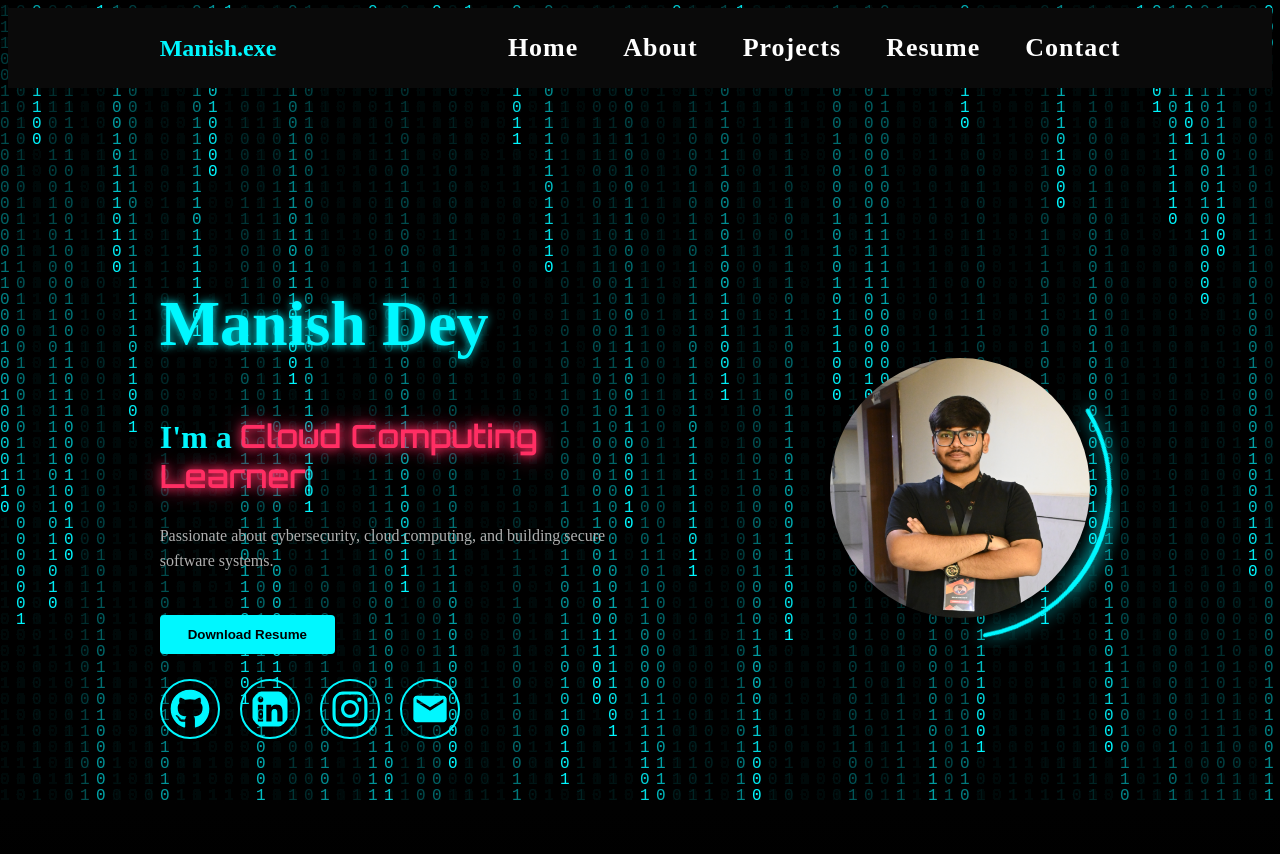
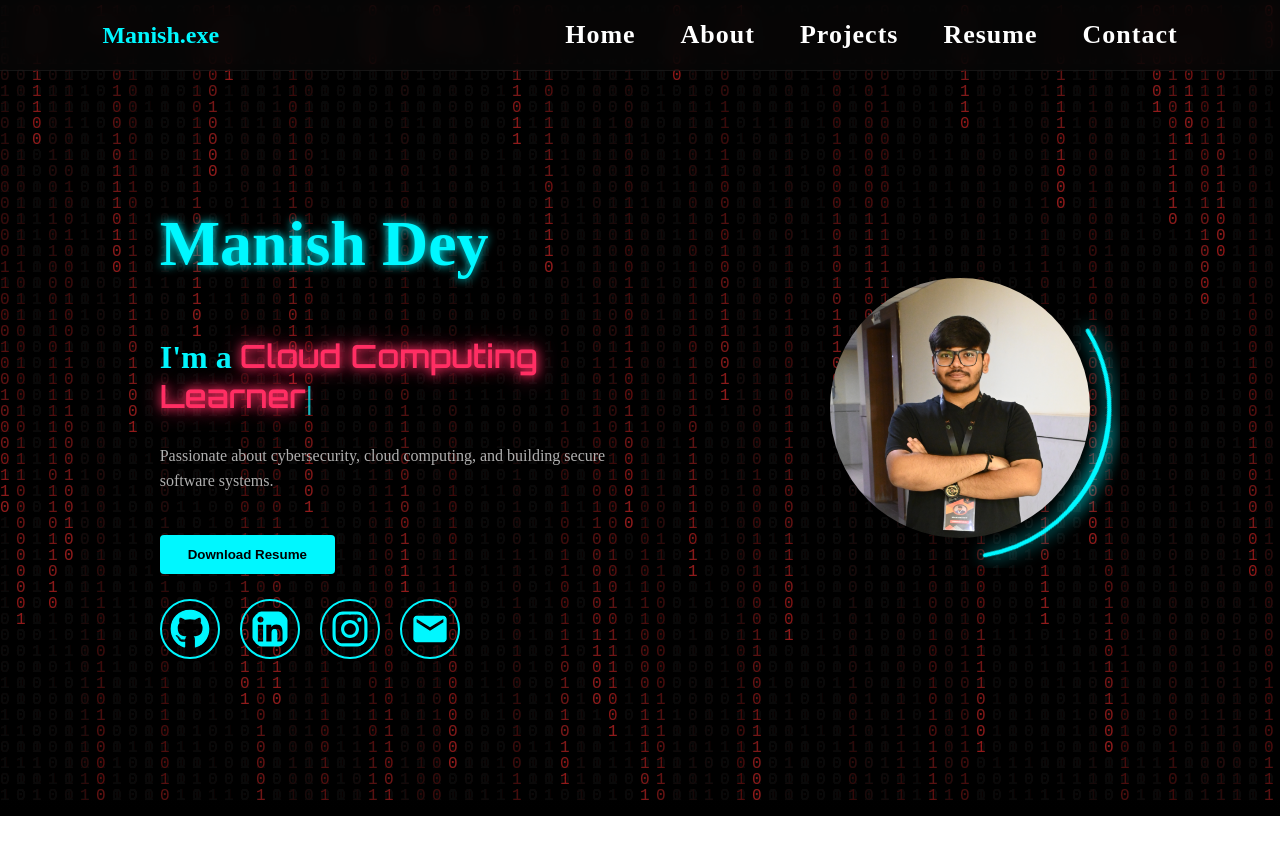
Before and after one commit to foresto-dreamer/portfolio, a React (Vite) app: page / in a window 1280 px wide. Shown: the top 854 px of the page. After the commit the page ends 816 px from the top, so only its background shows below. Built offline with nearby package versions, Linux system fonts and the light colour scheme.

Commit message:
matrix rain and navbar glass look

```diff
--- a/src/components/MatrixRain.jsx
+++ b/src/components/MatrixRain.jsx
@@ -24,7 +24,7 @@ function draw(){
 ctx.fillStyle = "rgba(0,0,0,0.05)"
 ctx.fillRect(0,0,canvas.width,canvas.height)
 
-ctx.fillStyle = "#00f7ff"
+ctx.fillStyle = "rgba(255,40,40,0.55)"
 ctx.font = fontSize + "px monospace"
 
 for(let i = 0; i < drops.length; i++){
--- a/src/index.css
+++ b/src/index.css
@@ -13,8 +13,22 @@ html{
   display:flex;
   justify-content:space-between;
   align-items:center;
-  padding:25px 12%;
-  background:#0a0a0a;
+
+  padding:20px 8%;
+
+  background:rgba(10,10,10,0.55);
+  backdrop-filter:blur(10px);
+  -webkit-backdrop-filter:blur(10px);
+
+  border-bottom:1px solid rgba(255,255,255,0.06);
+
+  position:fixed;
+  top:0;
+  left:0;
+  width:100%;
+
+  box-sizing:border-box;   /* important fix */
+  z-index:1000;
 }
 
 .logo{
```
